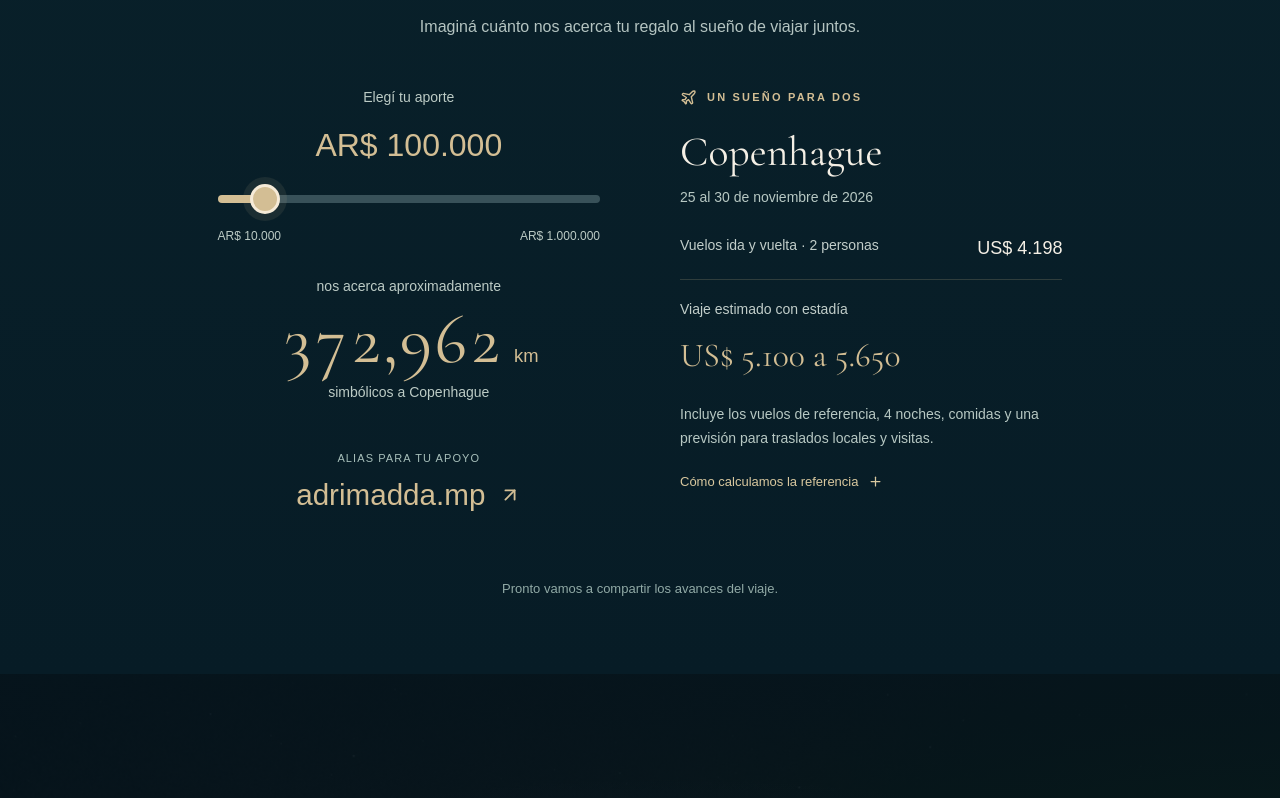
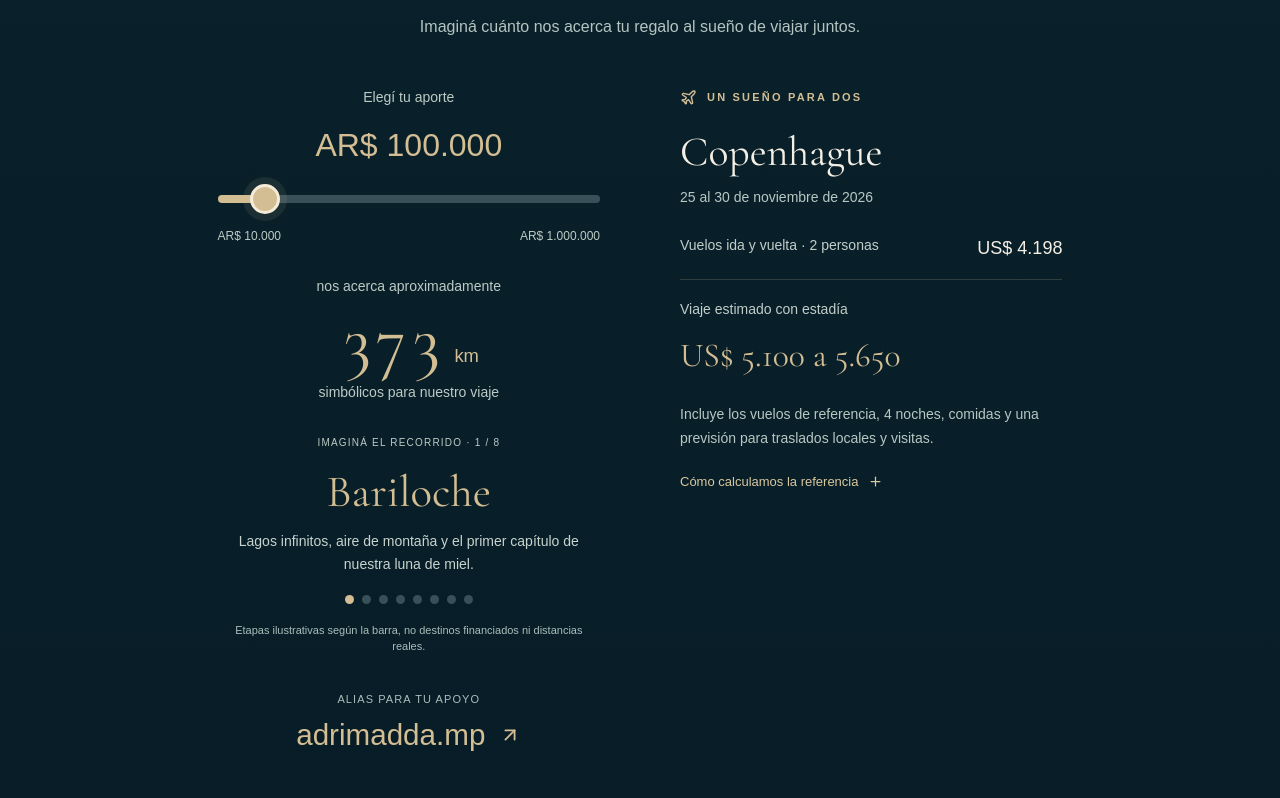
Before and after one commit to danmdl/bodas, a Next.js app: page / in a window 1280 px wide. Shown: the part 9028-9826 px from the top of the page. Built offline with nearby package versions, Linux system fonts and the light colour scheme; a web font is replaced by a local one.

Commit message:
Fix kilometer scaling and reveal symbolic destinations along gift slider

```diff
--- a/components/gift-kilometers.tsx
+++ b/components/gift-kilometers.tsx
@@ -35,8 +35,12 @@ export default function GiftKilometers({
     ref.arsPerUsd,
     ref.flightUsd,
     ref.roundTripKm,
-    0.001,
+    1,
   );
+  // Symbolic stages span the slider, independently of real destination costs.
+  const progress = (amount - giftSlider.min) / (giftSlider.max - giftSlider.min);
+  const stageIndex = Math.min(data.destinations.length - 1, Math.floor(progress * data.destinations.length));
+  const stage = data.destinations[stageIndex];
   const budget = tripBudget(ref);
   return (
     <div className="gift-distance-section">
@@ -62,7 +66,7 @@ export default function GiftKilometers({
               step={giftSlider.step}
               value={amount}
               onChange={(event) => setAmount(Number(event.target.value))}
-              aria-valuetext={`AR$ ${number(amount)}, ${km.toLocaleString("es-AR", { maximumFractionDigits: 3 })} kilómetros simbólicos`}
+              aria-valuetext={`AR$ ${number(amount)}, ${number(km)} kilómetros simbólicos`}
               style={{
                 background: `linear-gradient(to right, var(--gold) ${((amount - giftSlider.min) / (giftSlider.max - giftSlider.min)) * 100}%, #385159 ${((amount - giftSlider.min) / (giftSlider.max - giftSlider.min)) * 100}%)`,
               }}
@@ -79,11 +83,24 @@ export default function GiftKilometers({
           >
             <span>nos acerca aproximadamente</span>
             <strong>
-              {km.toLocaleString("es-AR", { maximumFractionDigits: 3 })}
+              {number(km)}
               <small>km</small>
             </strong>
-            <span>simbólicos a {ref.destination}</span>
+            <span>simbólicos para nuestro viaje</span>
           </div>
+          {stage && (
+            <div className="gift-stage" aria-live="polite" aria-atomic="true">
+              <span>IMAGINÁ EL RECORRIDO · {stageIndex + 1} / {data.destinations.length}</span>
+              <strong>{stage.name}</strong>
+              <p>{stage.description}</p>
+              <div className="gift-stage-dots" aria-hidden="true">
+                {data.destinations.map((destination, index) => (
+                  <i key={destination.id} className={index <= stageIndex ? "is-reached" : ""} />
+                ))}
+              </div>
+              <small>Etapas ilustrativas según la barra, no destinos financiados ni distancias reales.</small>
+            </div>
+          )}
           <button
             className="alias-distance"
             onClick={onGift}
```
